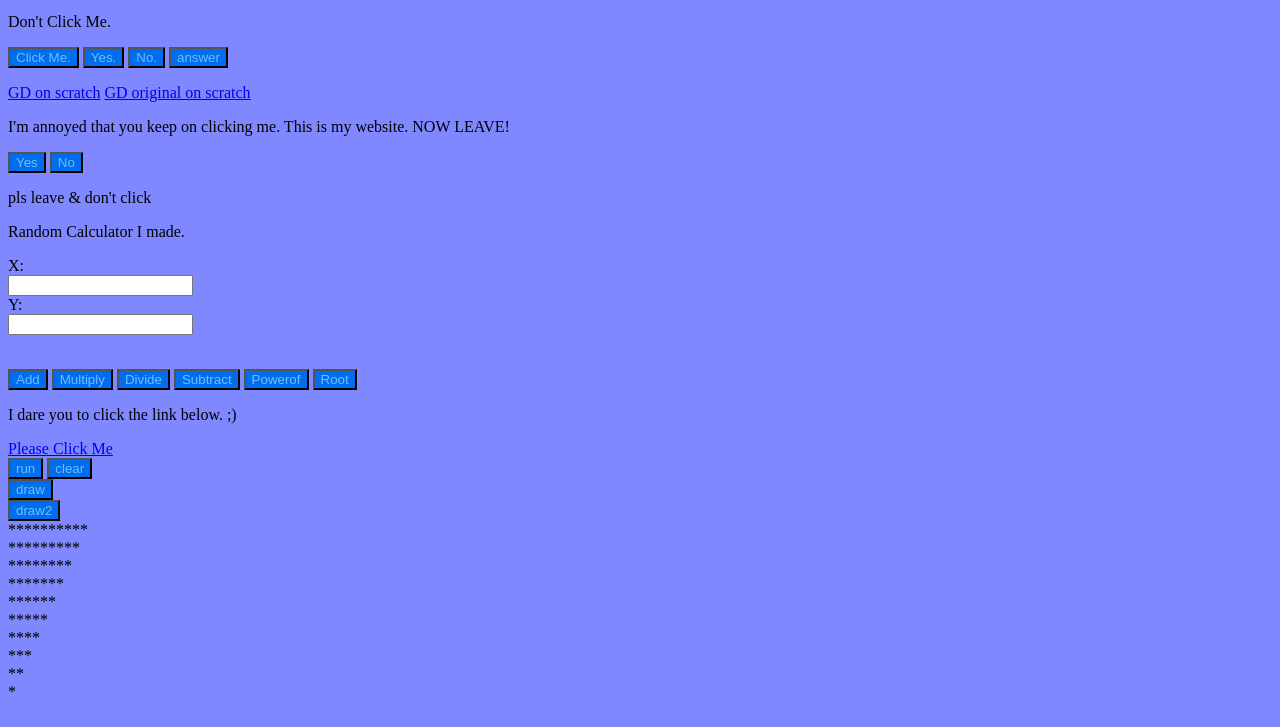
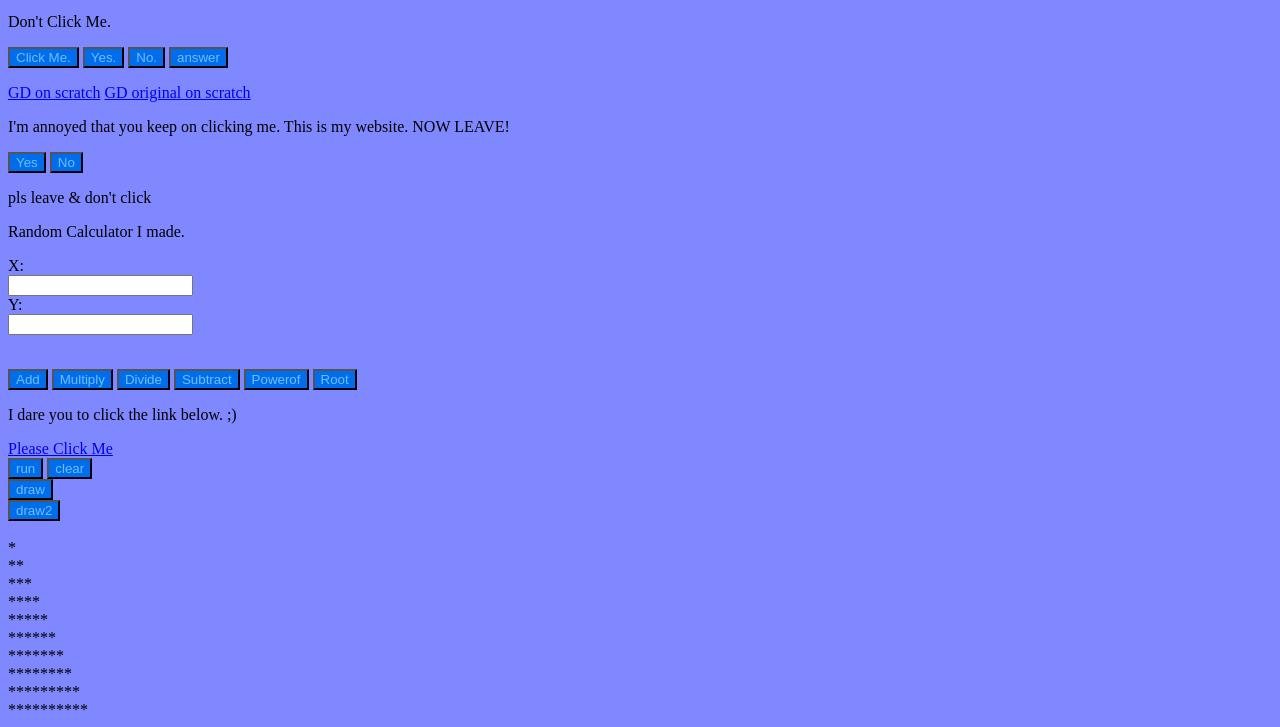
Before and after one commit to williamawng/williamawng.github.io, a plain HTML site: page exercises.html in a window 1280 px wide. Both pictures are taken after a click on the button "draw2". Shown: the part 87-814 px from the top of the page. Drawn offline with Linux system fonts and the light colour scheme.

Commit message:
Just did a loop in reverse.

```diff
--- a/exercises.html
+++ b/exercises.html
@@ -104,7 +104,7 @@
         }
         function draw2() {
             let text = ""
-            for (let i = 0; i <= 10; i++) {
+            for (let i = 10; i >= 0; i--) {
                 for (let j = i; j < 10; j++) {
                     text += "*"
                 }
```
